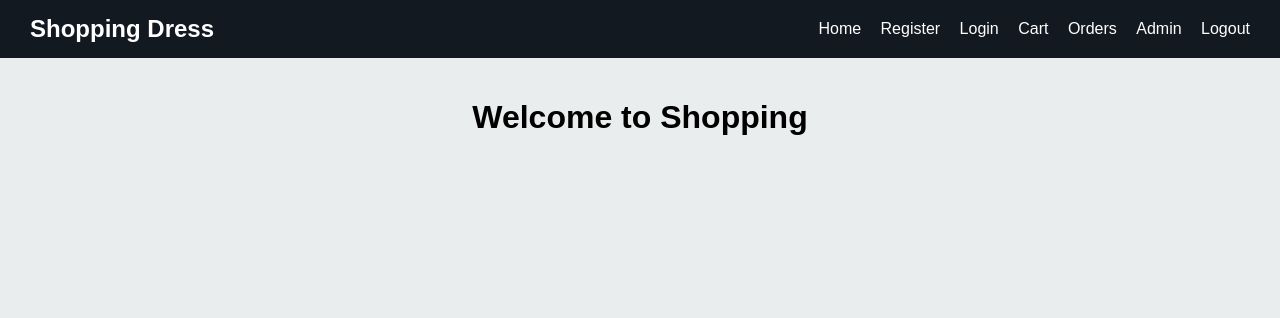
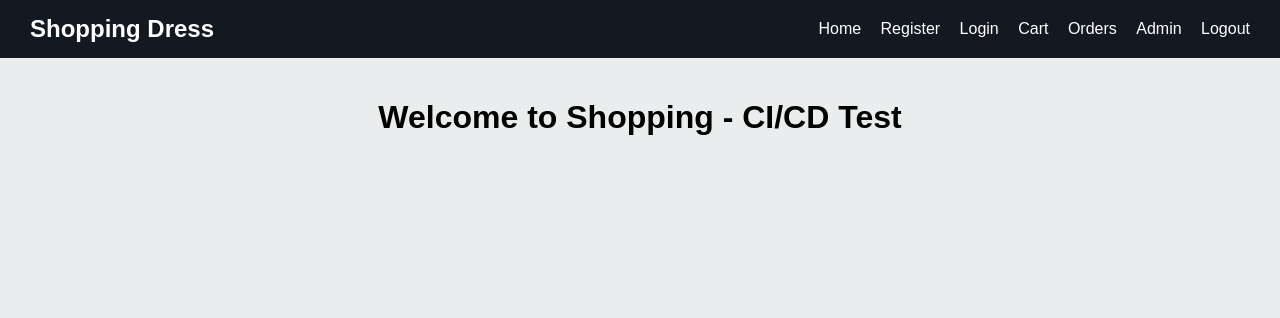
Before and after one commit to rithika792005/Shopping-Dress, a Flask app: page / in a window 1280 px wide. Shown: the top 318 px of the page. Run offline with Flask 3, Linux system fonts and the light colour scheme; data that the repository does not hold is empty; some libraries are stand-ins or nearby versions.

Commit message:
CI/CD Test

```diff
--- a/templates/dashboard.html
+++ b/templates/dashboard.html
@@ -109,7 +109,7 @@
 <div class="container">
     <center>
 
-    <h1>Welcome to Shopping</h1>
+    <h1>Welcome to Shopping - CI/CD Test</h1>
     </center>
 
     <div class="products">
```
